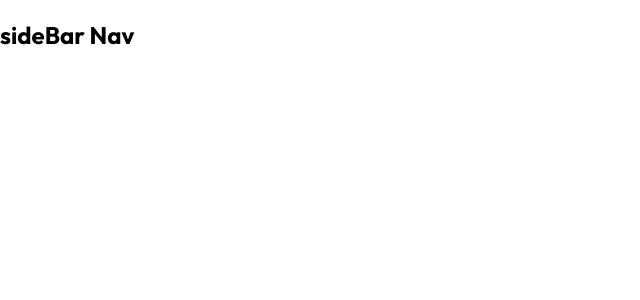
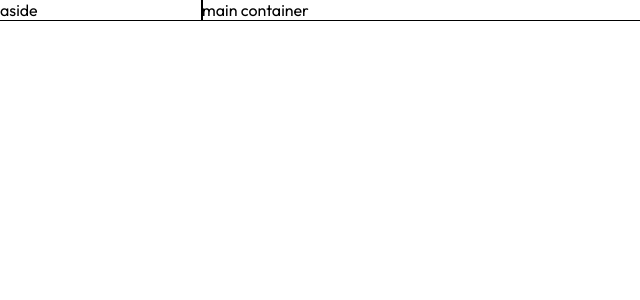
Before and after one commit to Abiodun-Sabitu/Loopin, a Vue app: page /dashboard in a window 1280 px wide. Shown: the top 300 px of the page, without its empty margins (0-640 px from the left). Built offline with nearby package versions, Linux system fonts and the light colour scheme.

Commit message:
dashboard layout sculpted

```diff
--- a/src/components/dashboard/MainContent.vue
+++ b/src/components/dashboard/MainContent.vue
@@ -1,9 +1,14 @@
 <template>
-  <div></div>
+  <div class="test">main container</div>
 </template>
 <script>
 export default {
   name: "Main Content",
 };
 </script>
-<style></style>
+<style>
+.test {
+  outline: 1px solid black;
+  width: 100%;
+}
+</style>
--- a/src/components/dashboard/SideBar.vue
+++ b/src/components/dashboard/SideBar.vue
@@ -1,11 +1,15 @@
 <template>
-  <div>
-    <aside><h1>sideBar Nav</h1></aside>
-  </div>
+  <aside>aside</aside>
 </template>
 <script>
 export default {
   name: "Sidebar",
 };
 </script>
-<style></style>
+<style>
+aside {
+  outline: 1px solid black;
+  width: 240px;
+  height: 100%;
+}
+</style>
--- a/src/views/Dashboard.vue
+++ b/src/views/Dashboard.vue
@@ -1,21 +1,22 @@
 <template>
-  <div>
+  <div class="dashboard_wrapper">
     <SideBar />
     <MainContent />
-    <DashboardHeader />
   </div>
 </template>
 <script>
-import DashboardHeader from "@/components/dashboard/DashboardHeader.vue";
 import MainContent from "@/components/dashboard/MainContent.vue";
 import SideBar from "@/components/dashboard/SideBar.vue";
 export default {
   name: "Dashboard",
   components: {
-    DashboardHeader,
     MainContent,
     SideBar,
   },
 };
 </script>
-<style></style>
+<style>
+.dashboard_wrapper {
+  display: flex;
+}
+</style>
```
